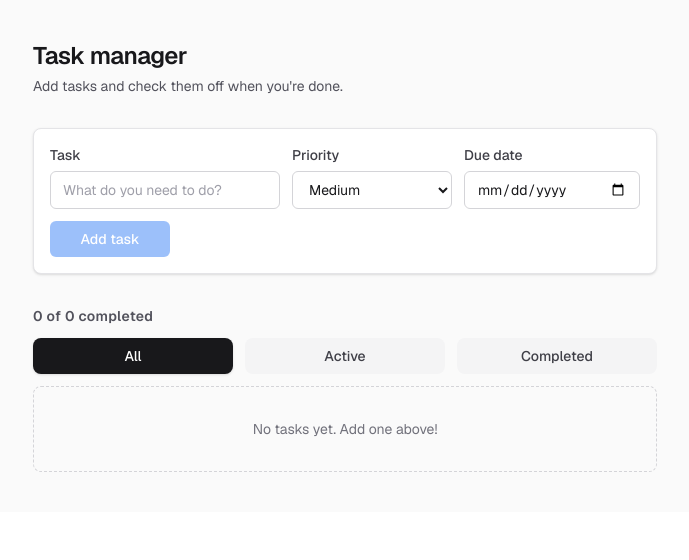
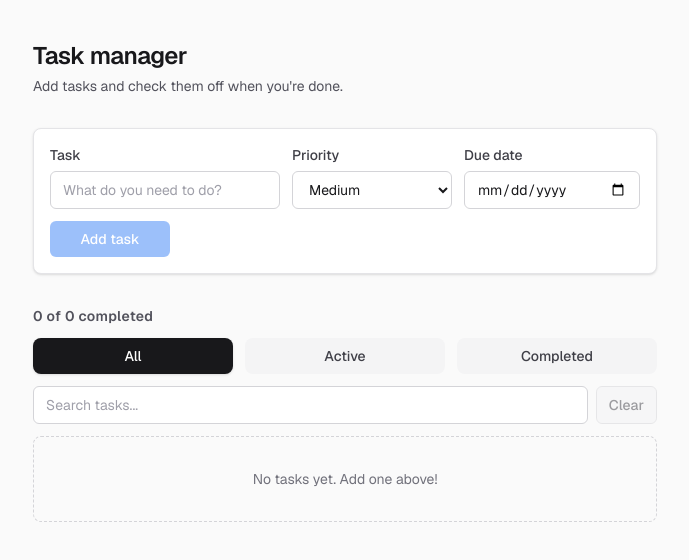
Before and after one commit to arariadne/next-taskmanager, a Next.js app: page / in a window 1280 px wide. Shown: the top 560 px of the page, without its empty margins (295-984 px from the left). Built offline with nearby package versions, Linux system fonts and the light colour scheme.

Commit message:
Add search functionality to task management: implement search input and filtering logic in Home component to enhance task visibility and organization.

```diff
--- a/app/page.tsx
+++ b/app/page.tsx
@@ -11,6 +11,7 @@ type TaskFilter = "all" | "active" | "completed";
 export default function Home() {
   const [tasks, setTasks] = useState<Task[]>([]);
   const [taskFilter, setTaskFilter] = useState<TaskFilter>("all");
+  const [searchQuery, setSearchQuery] = useState("");
 
   const addTask = useCallback(
     (text: string, priority: TaskPriority, dueDate: string | null) => {
@@ -46,7 +47,7 @@ export default function Home() {
   const completedCount = tasks.filter((t) => t.completed).length;
   const totalCount = tasks.length;
 
-  const filteredTasks = useMemo(() => {
+  const statusFilteredTasks = useMemo(() => {
     if (taskFilter === "active") {
       return tasks.filter((t) => !t.completed);
     }
@@ -56,11 +57,26 @@ export default function Home() {
     return tasks;
   }, [tasks, taskFilter]);
 
+  const normalizedSearchQuery = searchQuery.trim().toLowerCase();
+
+  const filteredTasks = useMemo(() => {
+    if (!normalizedSearchQuery) return statusFilteredTasks;
+    return statusFilteredTasks.filter((t) =>
+      t.text.toLowerCase().includes(normalizedSearchQuery),
+    );
+  }, [statusFilteredTasks, normalizedSearchQuery]);
+
   const filterEmptyMessage =
     tasks.length > 0 && filteredTasks.length === 0
-      ? taskFilter === "active"
-        ? "No active tasks."
-        : "No completed tasks."
+      ? normalizedSearchQuery
+        ? taskFilter === "all"
+          ? "No tasks match your search."
+          : taskFilter === "active"
+            ? "No active tasks match your search."
+            : "No completed tasks match your search."
+        : taskFilter === "active"
+          ? "No active tasks."
+          : "No completed tasks."
       : undefined;
 
   const filterButtons: { value: TaskFilter; label: string }[] = [
@@ -117,6 +133,27 @@ export default function Home() {
               })}
             </div>
 
+            <div className="flex w-full items-center gap-2">
+              <input
+                type="text"
+                value={searchQuery}
+                onChange={(e) => setSearchQuery(e.target.value)}
+                placeholder="Search tasks..."
+                aria-label="Search tasks"
+                className="w-full rounded-md border border-zinc-300 bg-white px-3 py-2 text-sm text-zinc-900 placeholder:text-zinc-400 focus:border-[#3B82F6] focus:outline-none focus:ring-2 focus:ring-[#3B82F6]/30 dark:border-zinc-700 dark:bg-zinc-900 dark:text-zinc-100"
+                autoComplete="off"
+              />
+              <button
+                type="button"
+                onClick={() => setSearchQuery("")}
+                disabled={searchQuery.length === 0}
+                className="shrink-0 rounded-md border border-zinc-300 bg-zinc-100 px-3 py-2 text-sm font-medium text-zinc-700 transition-colors hover:bg-zinc-200 focus-visible:outline focus-visible:outline-2 focus-visible:outline-offset-2 focus-visible:outline-[#3B82F6] disabled:cursor-not-allowed disabled:opacity-50 dark:border-zinc-700 dark:bg-zinc-800 dark:text-zinc-200 dark:hover:bg-zinc-700"
+                aria-label="Clear search"
+              >
+                Clear
+              </button>
+            </div>
+
             <TaskList
               tasks={filteredTasks}
               onToggleTask={toggleTaskCompleted}
```
